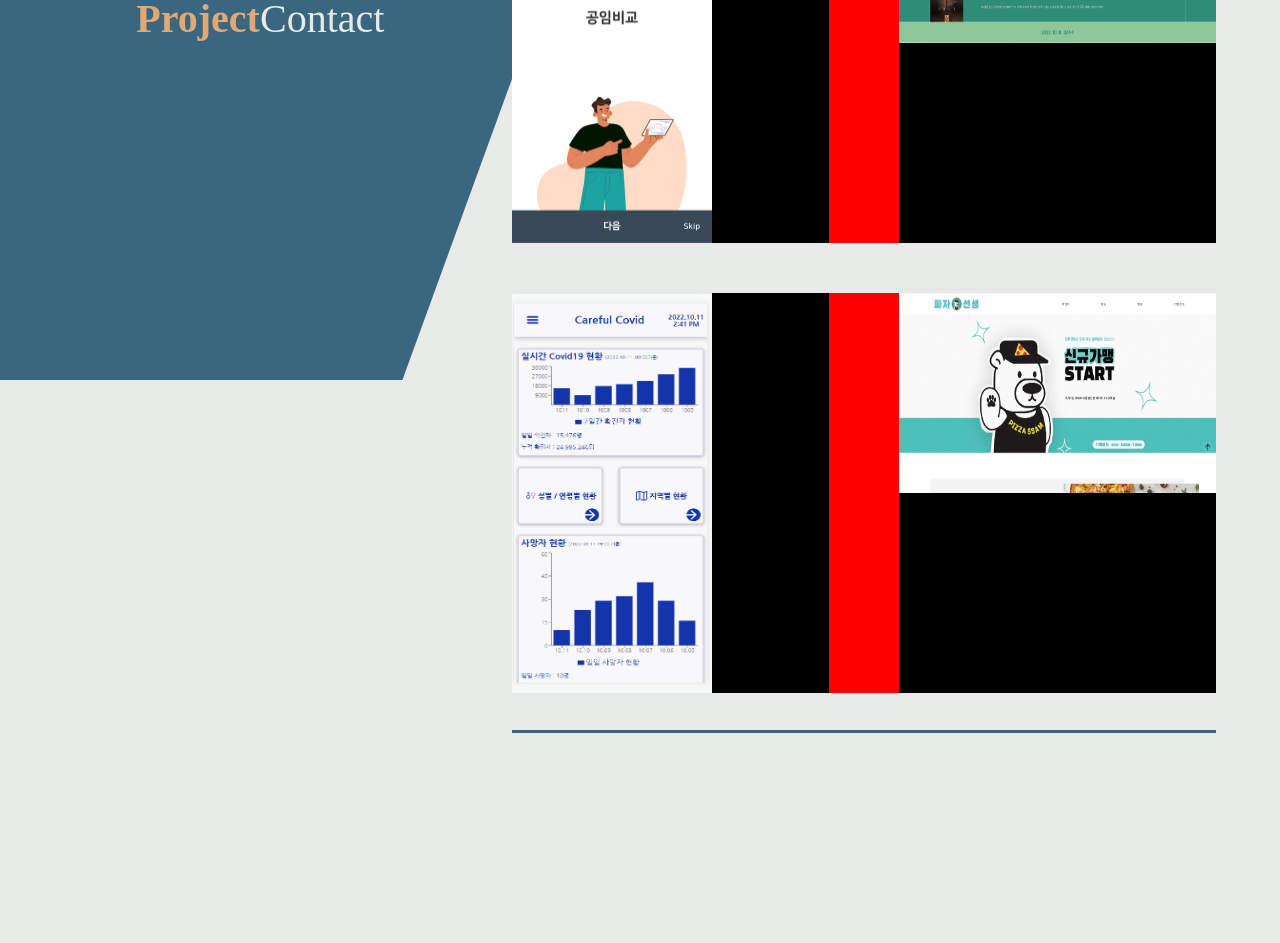
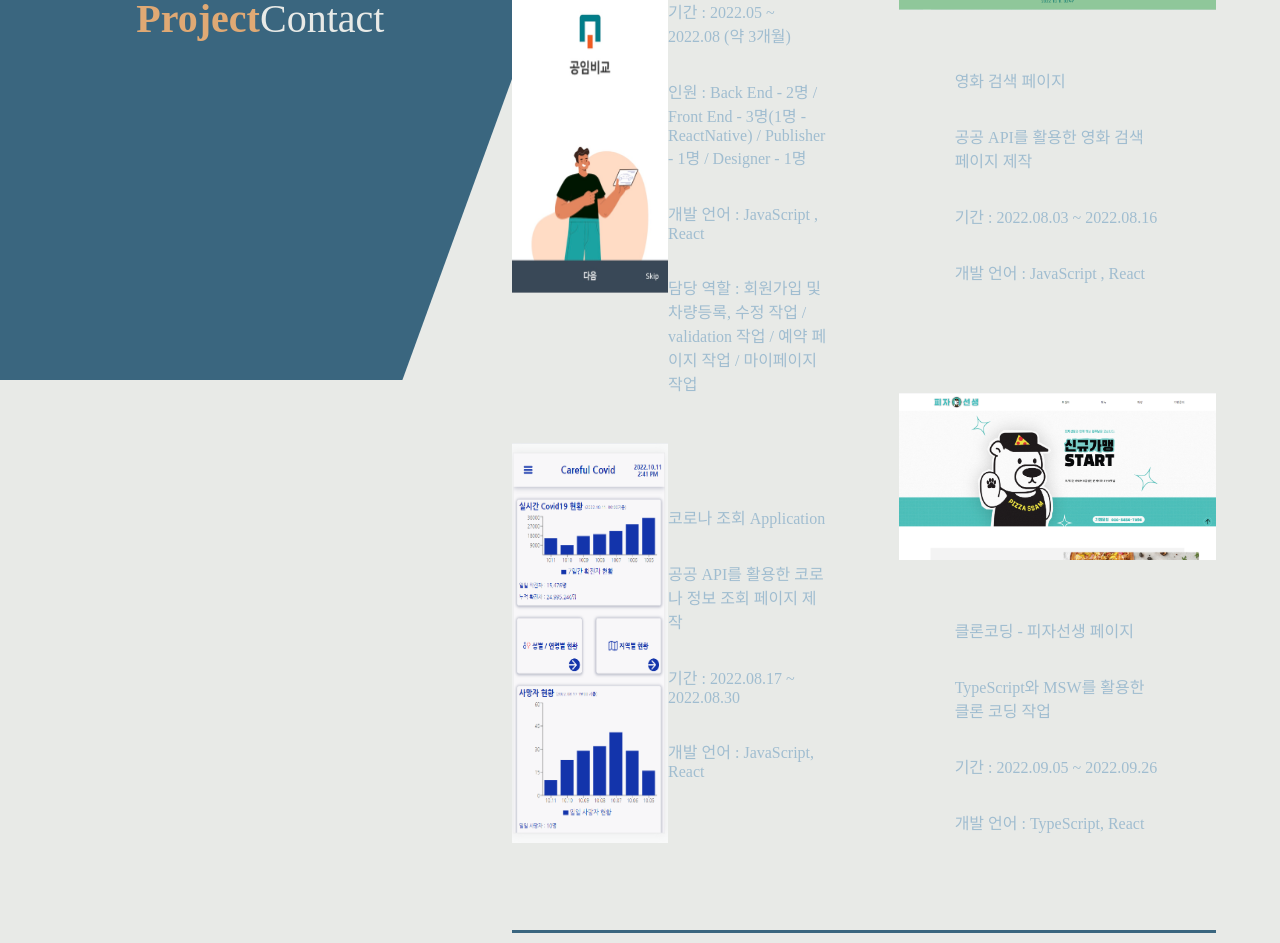
Before and after one commit to DevWonny/portfolio, a React (Create React App) app: page /project in a window 1280 px wide. Shown: the part 420-1363 px from the top of the page. Before the commit the page ends 1163 px from the top, so only its background shows below. Built offline with nearby package versions, Linux system fonts and the light colour scheme; a web font is replaced by a local one.

Commit message:
feat : Project Page 구현 완료

```diff
--- a/src/view/Project.jsx
+++ b/src/view/Project.jsx
@@ -21,10 +21,27 @@ const Project = () => {
       <ProjectWrap>
         <ProjectContainer>
           {/* auton project */}
-          <ProjectItem>
+          <ProjectItem mobile={true}>
             <ProjectImage mobile={true}>
               <img src={autonImage} alt="auton_project" />
             </ProjectImage>
+            <ProjectContent>
+              <p>공임비교 Application</p>
+              <p>
+                &middot; 유저의 차량 정보를 통해 회원가입하여, 유저 위치에 따라
+                차량 정비소의 정보를 조회하고 예약하는 Application
+              </p>
+              <p>기간 : 2022.05 ~ 2022.08 (약 3개월)</p>
+              <p>
+                인원 : Back End - 2명 / Front End - 3명(1명 - ReactNative) /
+                Publisher - 1명 / Designer - 1명
+              </p>
+              <p>개발 언어 : JavaScript , React</p>
+              <p>
+                담당 역할 : 회원가입 및 차량등록, 수정 작업 / validation 작업 /
+                예약 페이지 작업 / 마이페이지 작업
+              </p>
+            </ProjectContent>
           </ProjectItem>
 
           {/* movie search project */}
@@ -32,15 +49,27 @@ const Project = () => {
             <ProjectImage>
               <img src={movieImage} alt="movieSearch_project" />
             </ProjectImage>
+            <ProjectContent>
+              <p>영화 검색 페이지</p>
+              <p>공공 API를 활용한 영화 검색 페이지 제작</p>
+              <p>기간 : 2022.08.03 ~ 2022.08.16</p>
+              <p>개발 언어 : JavaScript , React</p>
+            </ProjectContent>
           </ProjectItem>
         </ProjectContainer>
 
         <ProjectContainer>
           {/* covid19 project */}
-          <ProjectItem>
+          <ProjectItem mobile={true}>
             <ProjectImage mobile={true}>
               <img src={covidImage} alt="covid19_project" />
             </ProjectImage>
+            <ProjectContent>
+              <p>코로나 조회 Application</p>
+              <p>공공 API를 활용한 코로나 정보 조회 페이지 제작</p>
+              <p>기간 : 2022.08.17 ~ 2022.08.30</p>
+              <p>개발 언어 : JavaScript, React</p>
+            </ProjectContent>
           </ProjectItem>
 
           {/* clone coding project */}
@@ -48,6 +77,12 @@ const Project = () => {
             <ProjectImage>
               <img src={pizzaImage} alt="clone_project" />
             </ProjectImage>
+            <ProjectContent>
+              <p>클론코딩 - 피자선생 페이지</p>
+              <p>TypeScript와 MSW를 활용한 클론 코딩 작업</p>
+              <p>기간 : 2022.09.05 ~ 2022.09.26</p>
+              <p>개발 언어 : TypeScript, React</p>
+            </ProjectContent>
           </ProjectItem>
         </ProjectContainer>
       </ProjectWrap>
@@ -79,9 +114,8 @@ const ProjectWrap = styled.div`
 
 const ProjectContainer = styled.div`
   width: 100%;
-  height: 400px;
+  /* height: 400px; */
   margin-bottom: 50px;
-  background: red;
   display: flex;
   align-items: center;
   justify-content: space-between;
@@ -89,15 +123,17 @@ const ProjectContainer = styled.div`
 
 const ProjectItem = styled.div`
   width: 45%;
-  height: 100%;
-  background: black;
-  color: #fff;
+  height: 500px;
+  position: relative;
+  display: flex;
+  flex-direction: ${(props) => (props.mobile ? "row" : "column")};
+  justify-content: space-between;
+  align-items: center;
 `;
 
 const ProjectImage = styled.div`
-  background-color: purple;
   width: ${(props) => (props.mobile ? "200px" : "100%")};
-  height: ${(props) => (props.mobile ? "100%" : "50%")};
+  height: ${(props) => (props.mobile ? "80%" : "50%")};
 
   & img {
     width: 100%;
@@ -105,4 +141,11 @@ const ProjectImage = styled.div`
   }
 `;
 
-const ProjectContent = styled.div``;
+const ProjectContent = styled.div`
+  width: 65%;
+  height: 100%;
+  display: flex;
+  flex-direction: column;
+  justify-content: center;
+  color: #a0bdd0;
+`;
```
